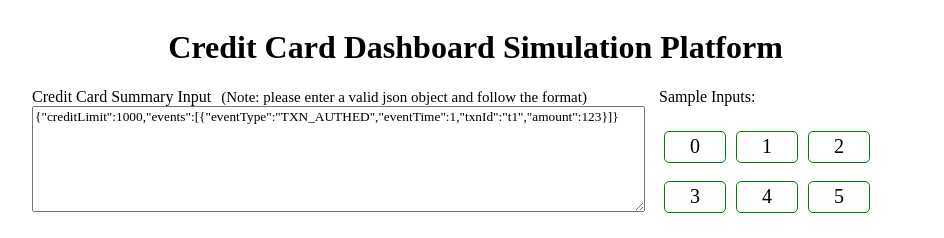
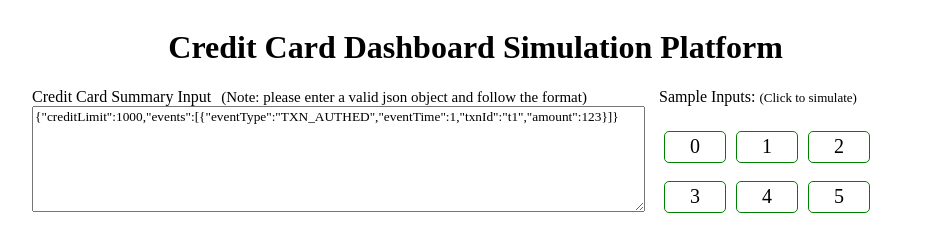
Before and after one commit to illi-507/Pomelo-credit-card, a React (Vite) app: page / in a window 1280 px wide. Shown: the top 238 px of the page, without its empty margins (166-1110 px from the left). Built offline with nearby package versions, Linux system fonts and the light colour scheme.

Commit message:
feat: add instructional text

```diff
--- a/src/App.jsx
+++ b/src/App.jsx
@@ -44,7 +44,8 @@ export default function PomeloDashboard() {
           errorMsg={errorMsg}
         />
         <div className="sample-input-container">
-          Sample Inputs:
+          Sample Inputs:{" "}
+          <span style={{ fontSize: "13px" }}>(Click to simulate)</span>
           <div className="sample-input">
             {Samples.map((item, index) => {
               return (
```
